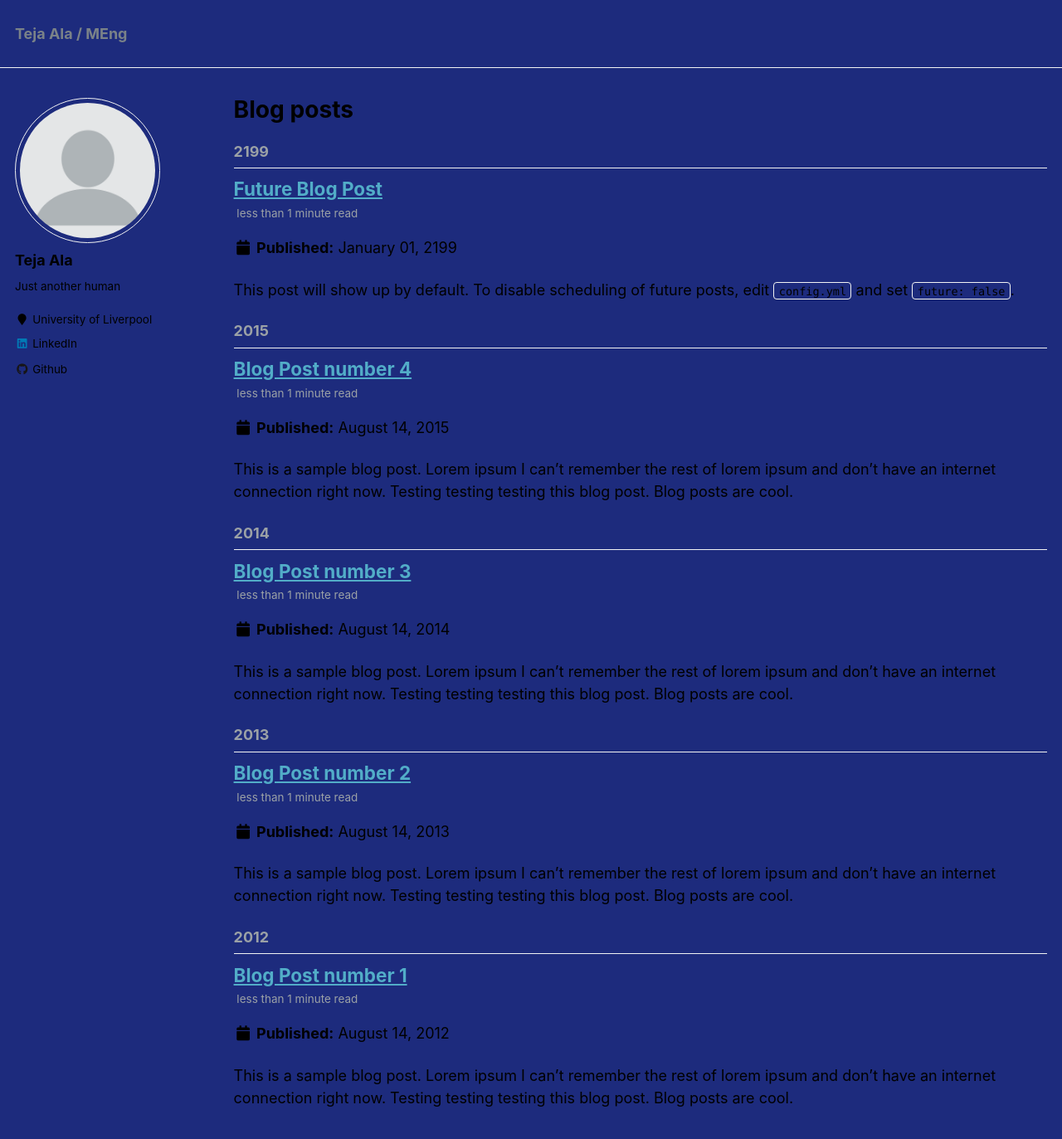
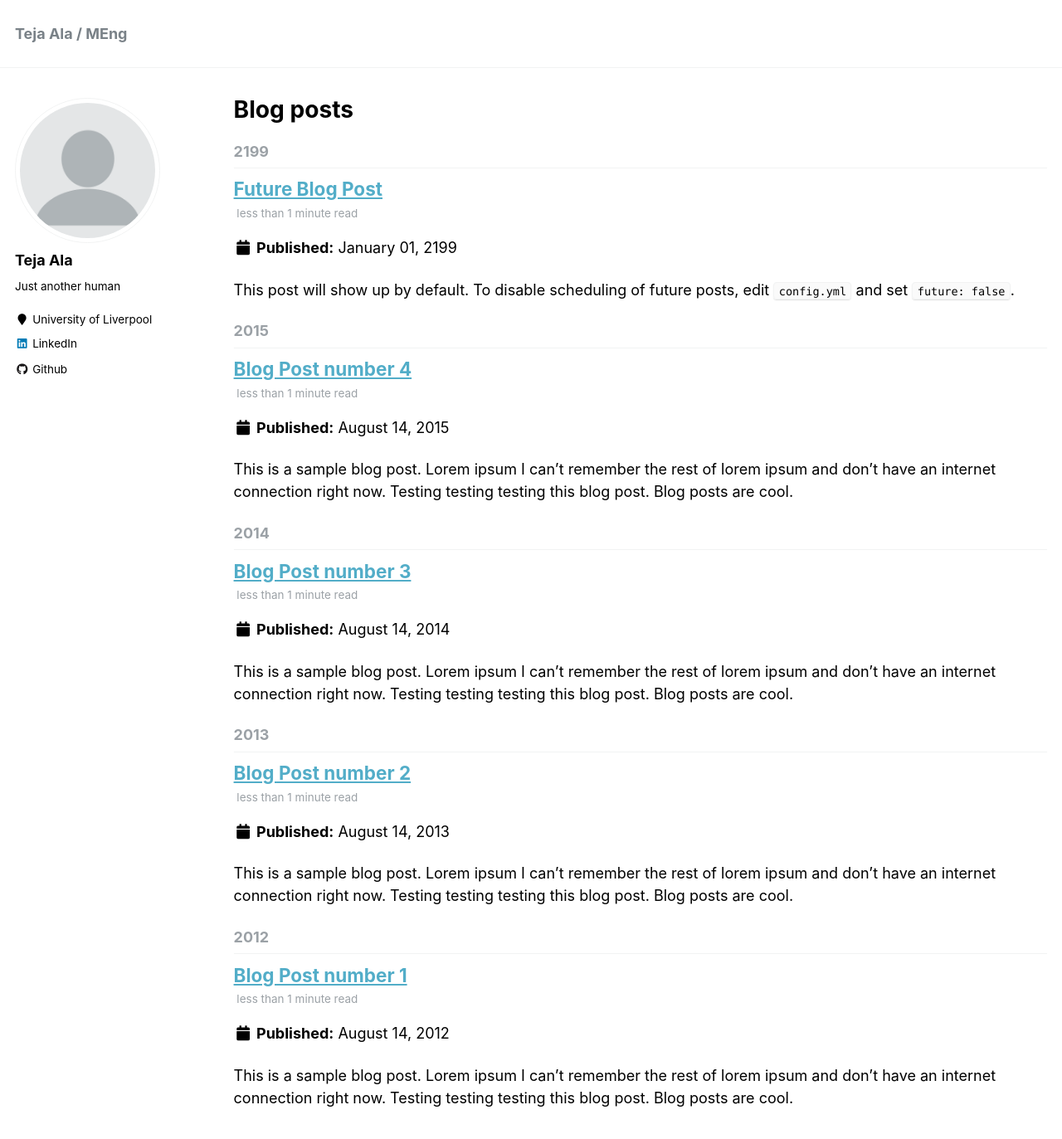
Before and after one commit to dekeract01/dekeract01.github.io, a Jekyll site: the page built from _pages/year-archive.html, in a window 1280 px wide and 1400 px high. Shown: the top 1373 px of the window at 83% size. Built offline with Jekyll 4.4.1, drawn with Linux system fonts in a browser that asks for light colours.

Commit message:
colours reverted back

```diff
--- a/_sass/_variables.scss
+++ b/_sass/_variables.scss
@@ -56,8 +56,8 @@ $liver-blue                 : #1d2b7d;
 $black                      : #000000;
 
 $body-color                 : #fff;
-$background-color           : $liver-blue;
-$code-background-color      : $liver-blue; /* #fafafa*/
+$background-color           : #fff;
+$code-background-color      : #fafafa;
 $code-background-color-dark : $liver-blue;
 $text-color                 : $black;
 $border-color               : $lighter-gray;
```
